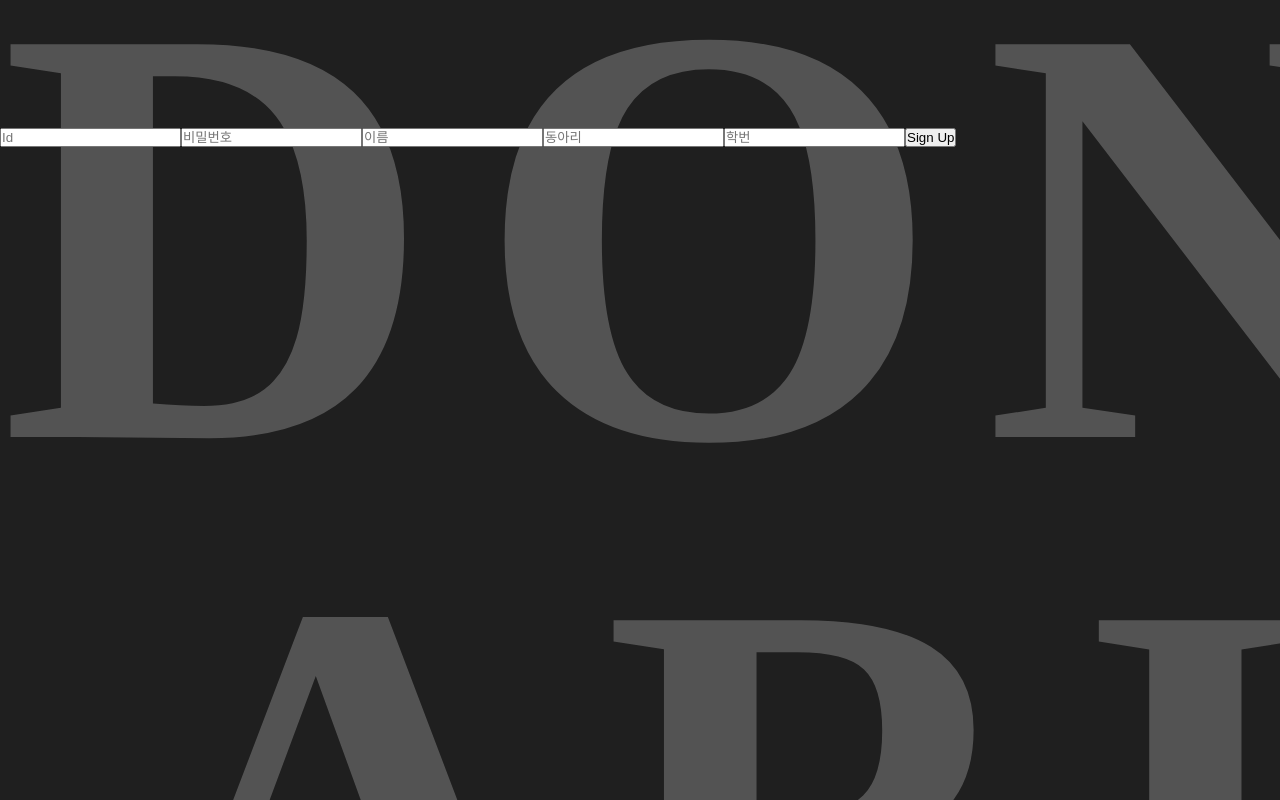
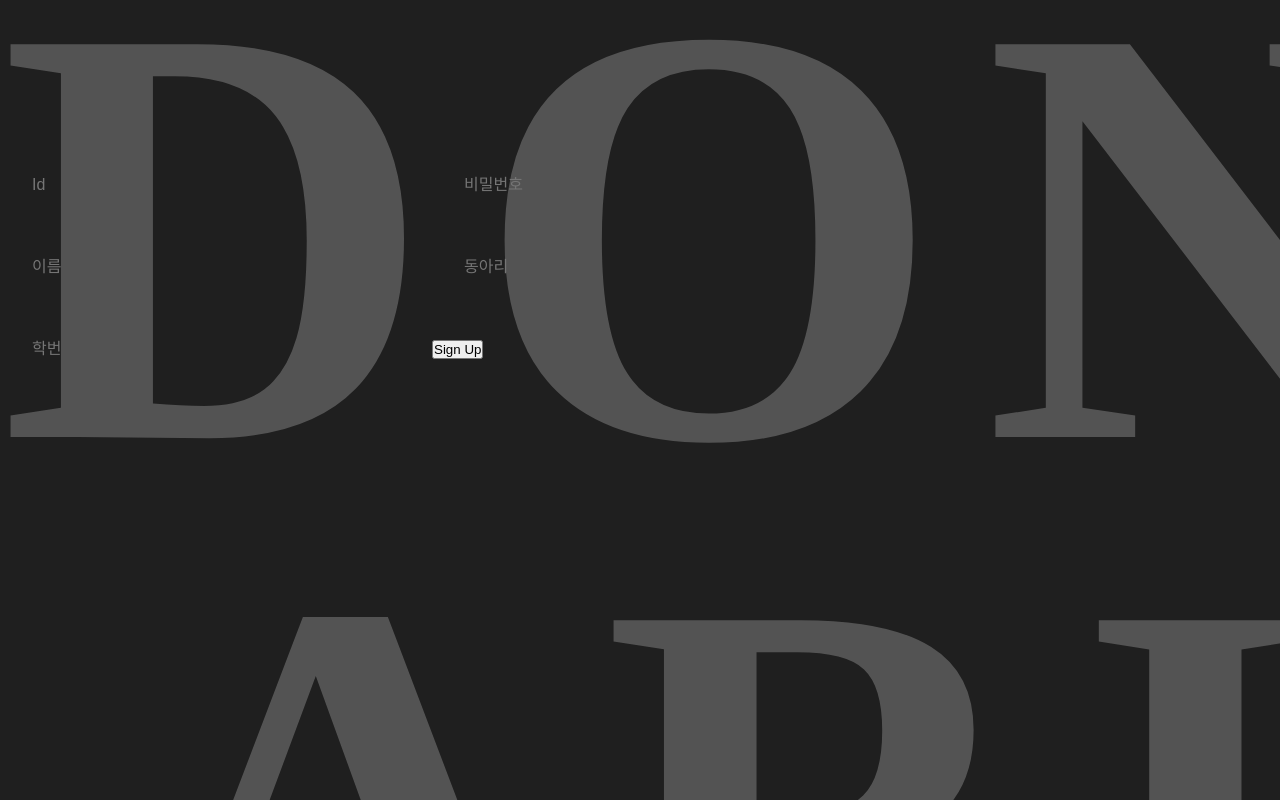
Before and after one commit to dong-area/DongArea-Frontend, a React (Create React App) app: page /SignUp in a window 1280 px wide. Built offline with nearby package versions, Linux system fonts and the light colour scheme.

Commit message:
FIX :: SignUp

```diff
--- a/src/pages/Auth/SignUp.jsx
+++ b/src/pages/Auth/SignUp.jsx
@@ -36,31 +36,31 @@ const SignUp = () => {
         <S.BackgroundFont margin="-16rem 0rem">DONG</S.BackgroundFont>
         <S.BackgroundFont margin="20rem 8rem">ARIA</S.BackgroundFont>
         <form onSubmit={onSubmit}>
-          <input
+          <S.InputTag
             className="id"
             placeholder="Id"
             value={Id}
             onChange={(e) => setId(e.target.value)}
           />
-          <input
+          <S.InputTag
             className="password"
             placeholder="비밀번호"
             value={Pw}
             onChange={(e) => setPw(e.target.value)}
           />
-          <input
+          <S.InputTag
             className="name"
             placeholder="이름"
             value={Name}
             onChange={(e) => setName(e.target.value)}
           />
-          <input
+          <S.InputTag
             className="club"
             placeholder="동아리"
             value={Club}
             onChange={(e) => setClub(e.target.value)}
           />
-          <input
+          <S.InputTag
             className="class"
             placeholder="학번"
             value={ClassNumber}
```
